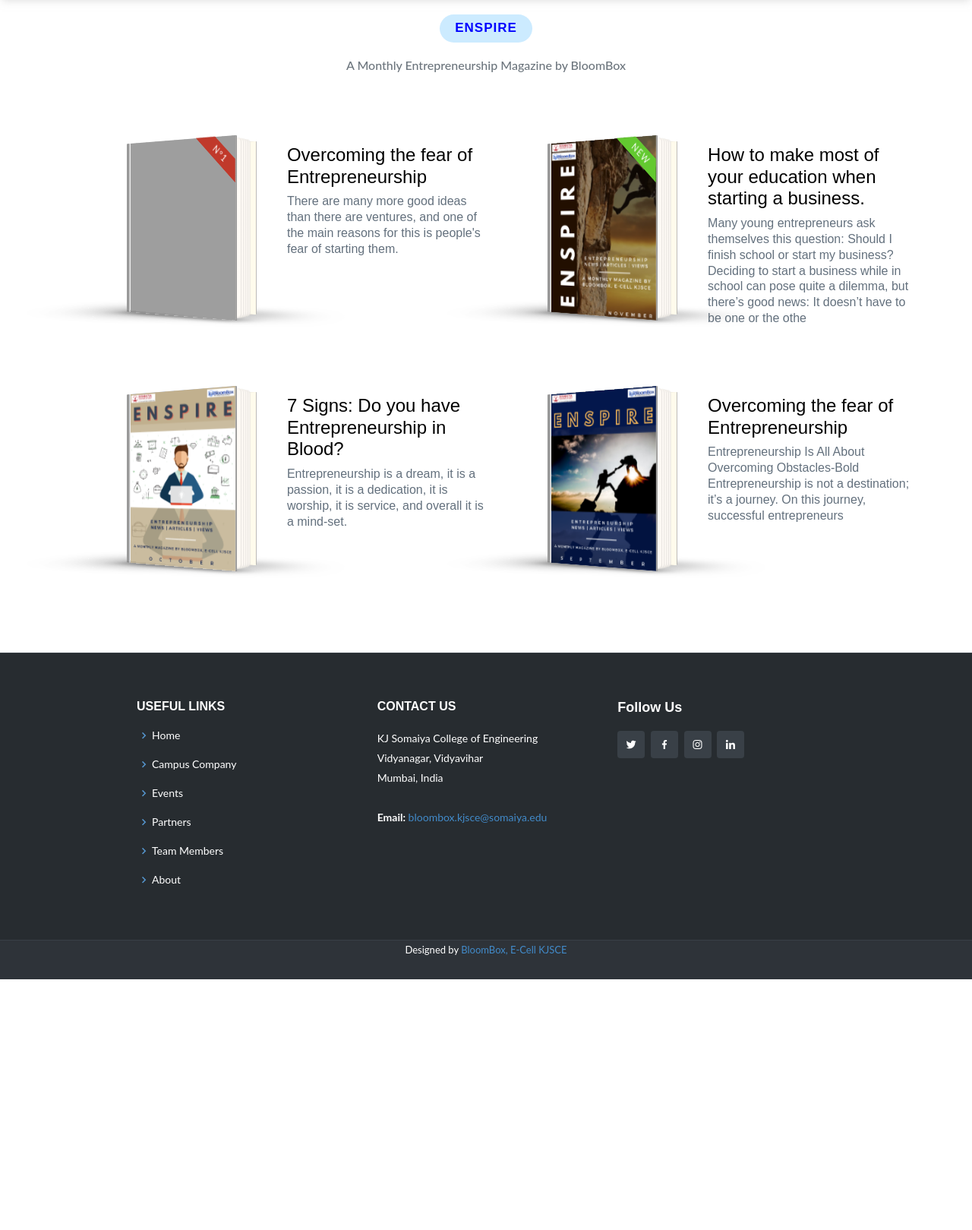
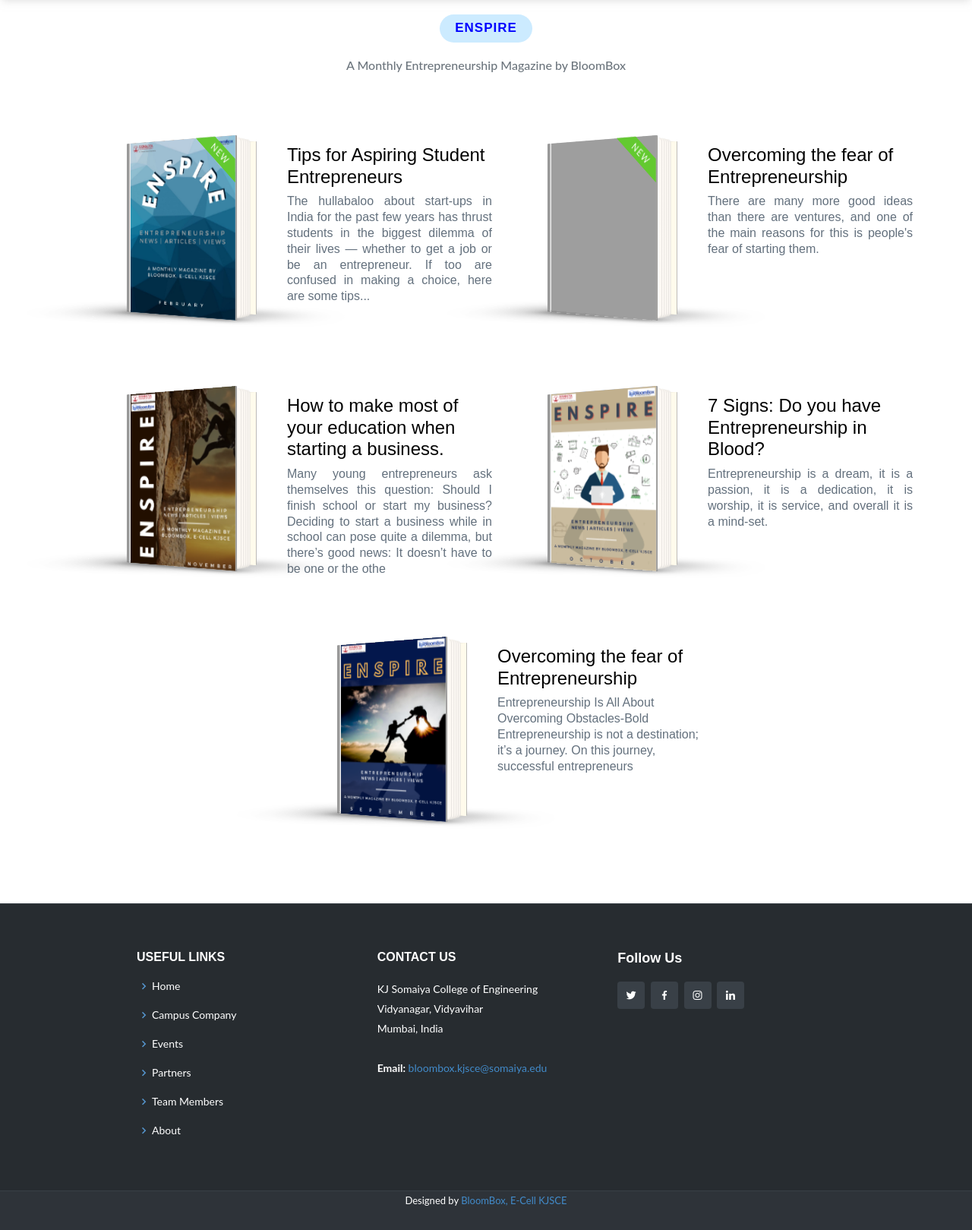
Before and after one commit to param-s-8/BloomBox-Entrepreneurship-Cell-Website, a Django app: page /enspire in a window 1280 px wide. Shown: the part 100-1719 px from the top of the page at 76% size. Before the commit the page ends 1389 px from the top, so only its background shows below. Run offline with Django 3.2, Linux system fonts and the light colour scheme; some libraries are stand-ins or nearby versions; grey boxes are pictures that could not be loaded.

Commit message:
enspire feb edition and events caraousal commented

```diff
--- a/bloombox/settings.py
+++ b/bloombox/settings.py
@@ -82,9 +82,9 @@ DATABASES = {
     }
 }
 
-import dj_database_url
+'''import dj_database_url
 db_from_env = dj_database_url.config(conn_max_age=600)
-DATABASES['default'].update(db_from_env)
+DATABASES['default'].update(db_from_env)'''
 
 
 # Password validation
--- a/templates/enspire.html
+++ b/templates/enspire.html
@@ -79,14 +79,59 @@
             <div class="component">
 
                 <ul class="align">
+
                   <!-- Book 1 -->
                   <li>
                     <figure class='book'>
                       <!-- Front -->
                       <ul class='hardcover_front'>
                         <li>
+                          <img src="../media/images/enspire-covers/enspire-feb.jpeg" alt="JanCover" width="100%" height="100%">
+                          <span class="ribbon new">NEW</span>
+                        </li>
+                        <li></li>
+                      </ul>
+                      <!-- Pages -->
+                      <ul class='page'>
+                        <li></li>
+                        <li>
+                            <p class="content" >Date Of Publication:</p>
+                            <p class="date">01-03-2021</p>
+                            <p ><a class="btn" href="../media/pdfs/enspire-feb.pdf" >Download</a></p>
+                        </li>
+                        <li>
+                        </li>
+                        <li></li>
+                        <li></li>
+                      </ul>
+                      <!-- Back -->
+                      <ul class='hardcover_back'>
+                        <li></li>
+                        <li></li>
+                      </ul>
+                      <ul class='book_spine'>
+                        <li></li>
+                        <li></li>
+                      </ul>
+                      <figcaption class="outside_text">
+                        <h4 class="heading" >Tips for Aspiring Student Entrepreneurs</h4>
+                        <p style="text-align: justify;">The hullabaloo about start-ups in India for the
+                          past few years has thrust students in the
+                          biggest dilemma of their lives — whether to get
+                          a job or be an entrepreneur. If too are confused in making a choice,
+                          here are some tips...</p>
+                      </figcaption>
+                    </figure>
+                  </li>
+
+                  <!-- Book 2 -->
+                  <li>
+                    <figure class='book'>
+                      <!-- Front -->
+                      <ul class='hardcover_front'>
+                        <li>
                           <img src="../media/images/enspire-covers/enspire-jan.png" alt="JanCover" width="100%" height="100%">
-                          <span class="ribbon bestseller">Nº1</span>
+                          <span class="ribbon new">NEW</span>
                         </li>
                         <li></li>
                       </ul>
@@ -114,20 +159,20 @@
                       </ul>
                       <figcaption class="outside_text">
                         <h4 class="heading" >Overcoming the fear of Entrepreneurship</h4>
-                        <p>There are many more good ideas than there are
+                        <p style="text-align: justify;">There are many more good ideas than there are
                             ventures, and one of the main reasons for this is
                             people's fear of starting them. </p>
                       </figcaption>
                     </figure>
                   </li>
-                  <!-- Book 2 -->
+
+                  <!-- Book 3 -->
                   <li>
                     <figure class='book'>
                       <!-- Front -->
                       <ul class='hardcover_front'>
                         <li>
                           <img src="../media/images/enspire-covers/enspire-nov.png" alt="NovCover" width="100%" height="100%">
-                          <span class="ribbon new">NEW</span>
                         </li>
                         <li></li>
                       </ul>
@@ -154,7 +199,7 @@
                       </ul>
                       <figcaption class="outside_text">
                         <h4 class="heading">How to make most of your education when starting a business.</h4>
-                        <p>Many young
+                        <p style="text-align: justify;">Many young
                             entrepreneurs ask themselves this question:
                             Should I finish school or start my business?
                             Deciding to start a business while in school
@@ -163,7 +208,7 @@
                       </figcaption>
                     </figure>
                   </li>
-                  <!-- Book 3 -->
+                  <!-- Book 4 -->
                   <li>
                     <figure class='book'>
                       <!-- Front -->
@@ -196,13 +241,13 @@
                       </ul>
                       <figcaption class="outside_text">
                         <h4 class="heading">7 Signs: Do you have Entrepreneurship in Blood?</h4>
-                        <p>Entrepreneurship is a dream, it is a passion, it is a
+                        <p style="text-align: justify;">Entrepreneurship is a dream, it is a passion, it is a
                             dedication, it is worship, it is service, and overall it is a
                             mind-set.  </p>
                       </figcaption>
                     </figure>
                   </li>
-                   <!-- Book 4 -->
+                   <!-- Book 5 -->
                    <li>
                     <figure class='book'>
                       <!-- Front -->
```
Also changed, not shown: templates/events.html (+5 -2 lines), media/images/enspire-covers/enspire-feb.jpeg (added), 1 other file.
